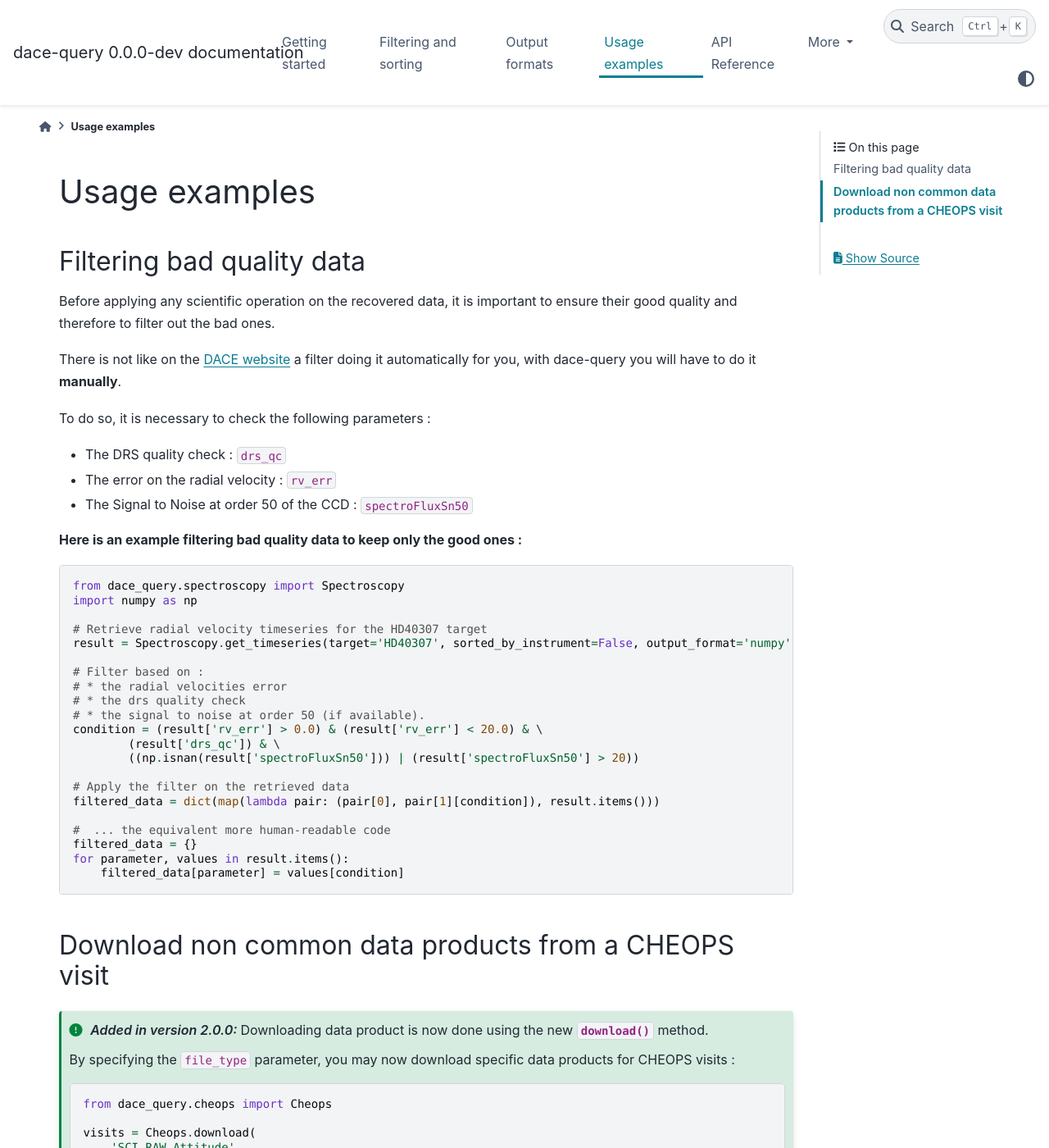
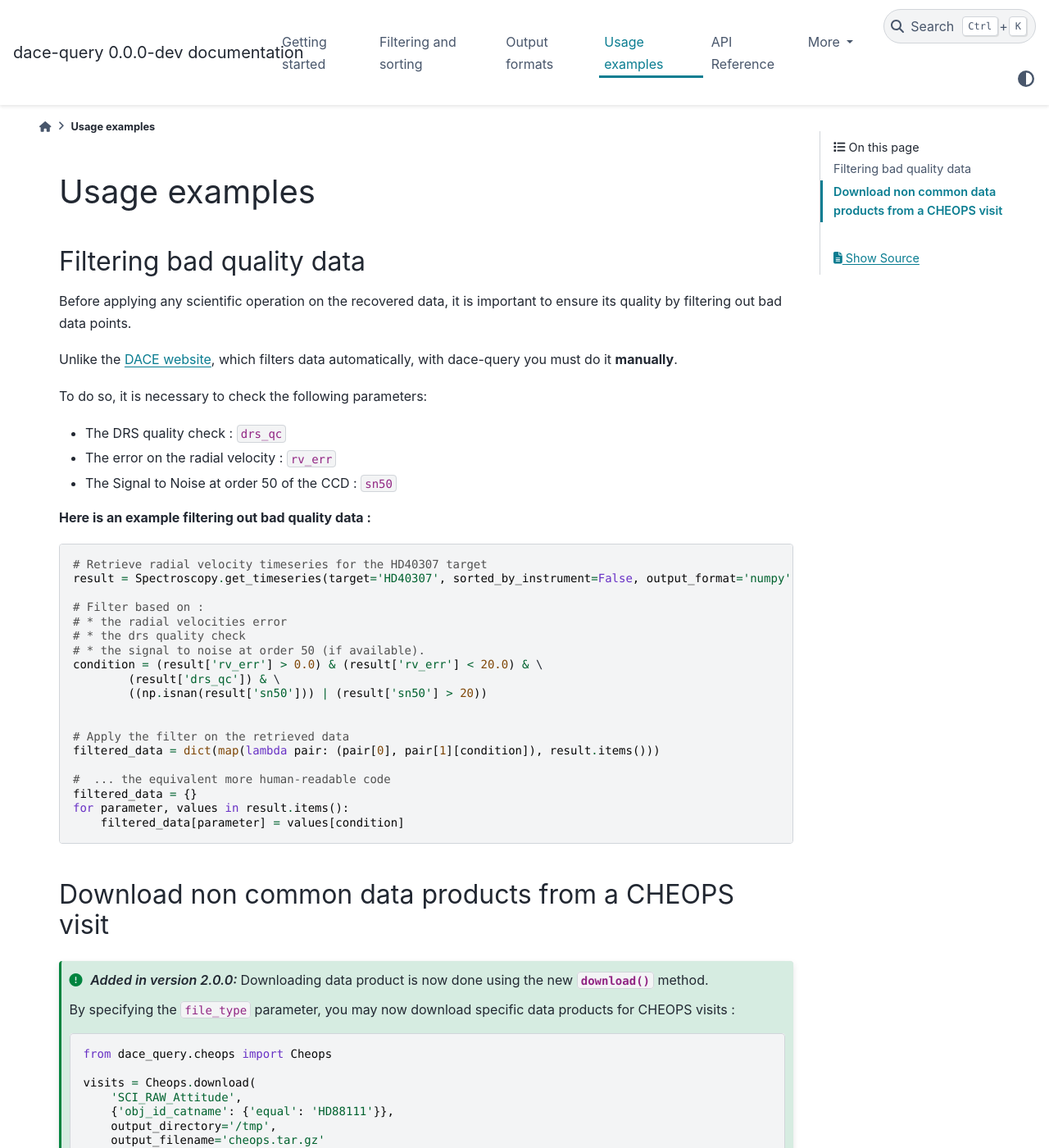
Before and after one commit to astro-dace/dace-query, a Sphinx documentation site: the page built from docs/source/usage_examples.rst, in a window 1280 px wide and 1400 px high. Shown: the whole window at 82% size. Built offline with Sphinx 7.4.7 and the PyData theme 0.15.4, drawn with Linux system fonts in a browser that asks for light colours.

Commit message:
Update 'Filtering bad quality data' section

```diff
--- a/docs/source/usage_examples.rst
+++ b/docs/source/usage_examples.rst
@@ -4,23 +4,20 @@ Usage examples
 Filtering bad quality data
 --------------------------
 
-Before applying any scientific operation on the recovered data, it is important to ensure their good quality and therefore to filter out the bad ones.
+Before applying any scientific operation on the recovered data, it is important to ensure its quality by filtering out bad data points.
 
-There is not like on the `DACE website <https://dace.unige.ch>`_ a filter doing it automatically for you, with dace-query you will have to do it **manually**.
+Unlike the `DACE website <https://dace.unige.ch>`_, which filters data automatically, with dace-query you must do it **manually**.
 
-To do so, it is necessary to check the following parameters :
+To do so, it is necessary to check the following parameters:
 
 * The DRS quality check : ``drs_qc``
 * The error on the radial velocity : ``rv_err``
-* The Signal to Noise at order 50 of the CCD : ``spectroFluxSn50``
+* The Signal to Noise at order 50 of the CCD : ``sn50``
 
 
-**Here is an example filtering bad quality data to keep only the good ones :**
+**Here is an example filtering out bad quality data :**
 
 .. code-block:: python
-
-    from dace_query.spectroscopy import Spectroscopy
-    import numpy as np
 
     # Retrieve radial velocity timeseries for the HD40307 target
     result = Spectroscopy.get_timeseries(target='HD40307', sorted_by_instrument=False, output_format='numpy')
@@ -31,7 +28,8 @@ To do so, it is necessary to check the following parameters :
     # * the signal to noise at order 50 (if available).
     condition = (result['rv_err'] > 0.0) & (result['rv_err'] < 20.0) & \
             (result['drs_qc']) & \
-            ((np.isnan(result['spectroFluxSn50'])) | (result['spectroFluxSn50'] > 20))
+            ((np.isnan(result['sn50'])) | (result['sn50'] > 20))
+
 
     # Apply the filter on the retrieved data
     filtered_data = dict(map(lambda pair: (pair[0], pair[1][condition]), result.items()))
```
